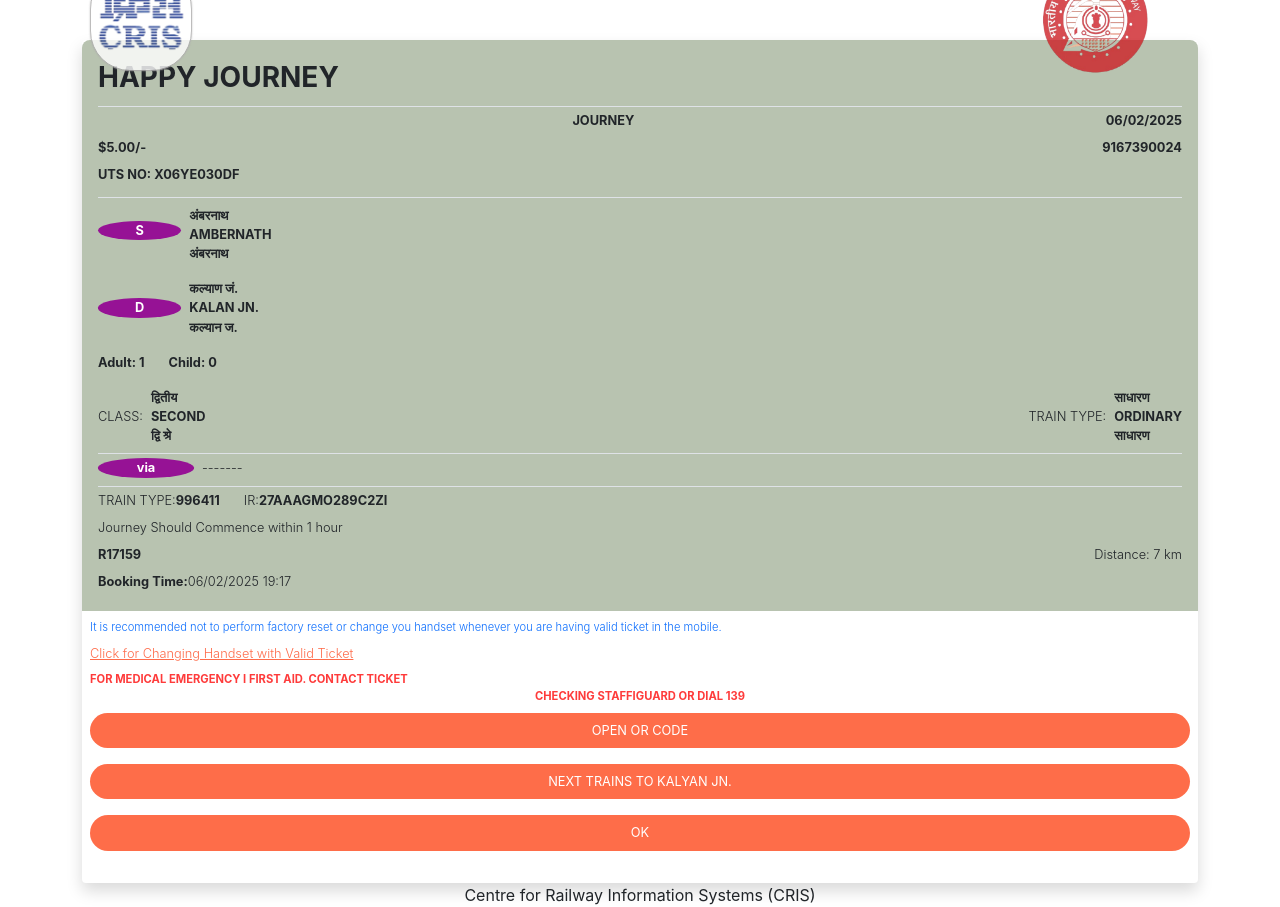
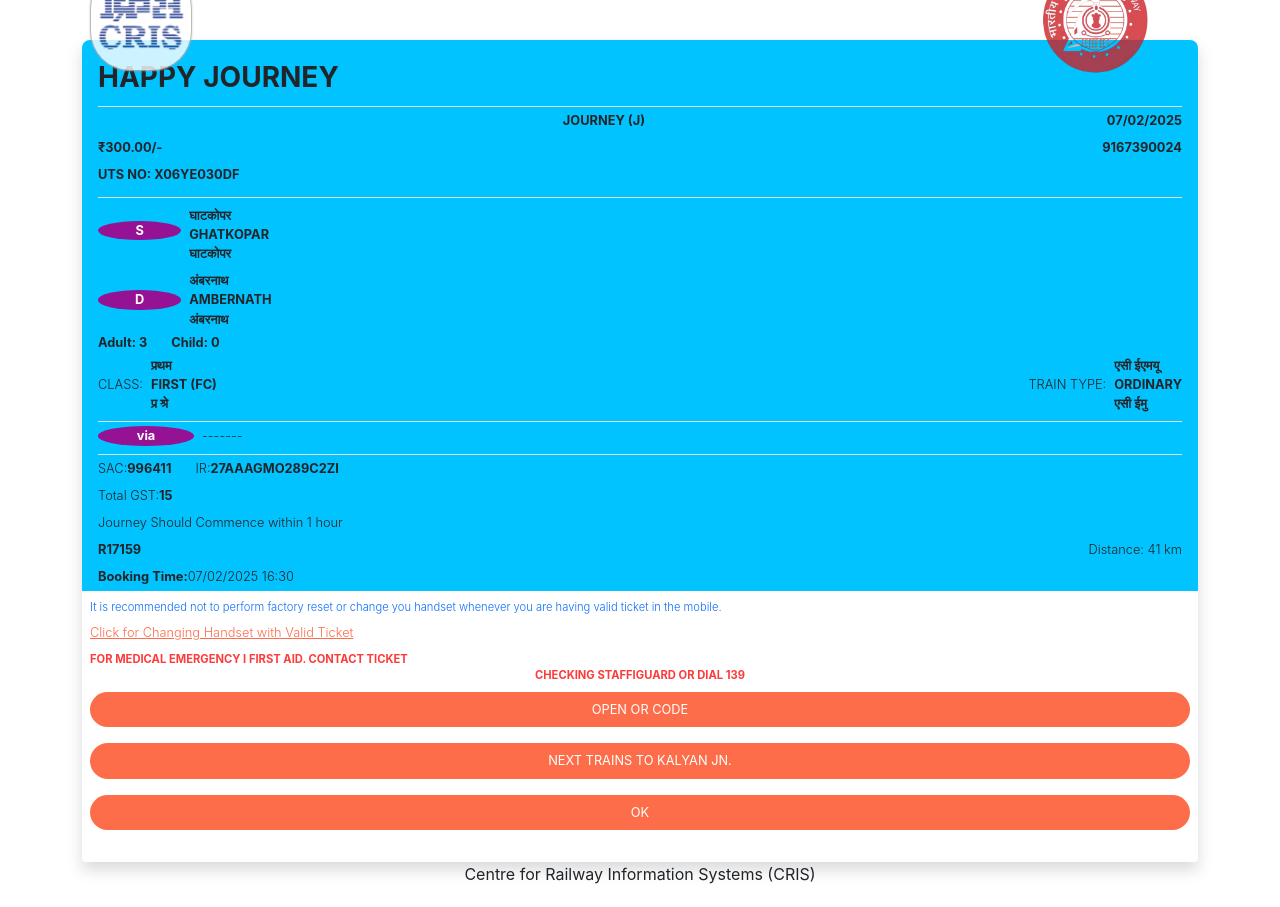
Before and after one commit to sanketvyapari/ticket-system, a React (Create React App) app: page / in a window 1280 px wide. After the commit the page ends 886 px from the top, so only its background shows below. Built offline with nearby package versions, Linux system fonts and the light colour scheme; the HTML template or start-up script is replaced by a standard one.

Commit message:
Ticket final

```diff
--- a/src/pages/HomePage.js
+++ b/src/pages/HomePage.js
@@ -118,9 +118,9 @@
       <div className="container fw-bolder" style={{ fontSize: "0.8rem" }}>
         <div className="shadow bg-body rounded-2">
           <div
-            className="p-3"
+            className="px-3 pt-3"
             style={{
-              background: "#B8C3B0",
+              background: "#00c3ff",
               borderTopLeftRadius: "0.5rem",
               borderTopRightRadius: "0.5rem",
             }}
@@ -130,11 +130,11 @@
 
             <div className="d-flex justify-content-between py-1">
               <div>&nbsp;</div>
-              <div className="text-uppercase">JOURNEY</div>
-              <div>06/02/2025</div>
+              <div className="text-uppercase">JOURNEY (J)</div>
+              <div>07/02/2025</div>
             </div>
             <div className="d-flex justify-content-between py-1">
-              <div>$5.00/-</div>
+              <div>₹300.00/-</div>
               <div>9167390024</div>
             </div>
             <div className="d-flex justify-content-between py-1">
@@ -160,13 +160,13 @@
                 S
               </div>
               <div className="ps-2 pt-2">
-                <div>अंबरनाथ</div>
-                <div className="text-uppercase">Ambernath</div>
-                <div>अंबरनाथ</div>
+                <div>घाटकोपर</div>
+                <div className="text-uppercase">GHATKOPAR</div>
+                <div>घाटकोपर</div>
               </div>
             </div>
             <div
-              className="d-flex align-items-center pt-3"
+              className="d-flex align-items-center pt-2"
               style={{ fontSize: "0.8rem" }}
             >
               <div
@@ -181,36 +181,36 @@
                 D
               </div>{" "}
               <div className="ps-2">
-                <div>कल्याण जं.</div>
-                <div className="text-uppercase">KALAN JN.</div>
-                <div>कल्यान ज.</div>
+                <div>अंबरनाथ</div>
+                <div className="text-uppercase">Ambernath</div>
+                <div>अंबरनाथ</div>
               </div>
             </div>
             <div
-              className="d-flex align-items-center pt-3"
+              className="d-flex align-items-center pt-1"
               style={{ fontSize: "0.8rem" }}
             >
-              <div>Adult: 1</div>
+              <div>Adult: 3</div>
               <div className="ms-4">Child: 0</div>
             </div>
             <div
-              className="d-flex justify-content-between align-items-center pt-3"
+              className="d-flex justify-content-between align-items-center pt-1"
               style={{ fontSize: "0.8rem" }}
             >
               <div className="d-flex align-items-center">
                 <div className="fw-light">CLASS:</div>
                 <div className="ms-2">
-                  <div>द्वितीय</div>
-                  <div>SECOND</div>
-                  <div>द्वि श्रे</div>
+                  <div>प्रथम</div>
+                  <div>FIRST (FC)</div>
+                  <div>प्र श्रे</div>
                 </div>
               </div>
               <div className="d-flex align-items-center">
                 <div className="fw-light">TRAIN TYPE:</div>
                 <div className="ms-2">
-                  <div>साधारण</div>
+                  <div>एसी ईएमयू</div>
                   <div>ORDINARY</div>
-                  <div>साधारण</div>
+                  <div>एसी ईमु</div>
                 </div>
               </div>
             </div>
@@ -238,12 +238,21 @@
               style={{ fontSize: "0.8rem" }}
             >
               <div className="d-flex align-items-center">
-                <div className="fw-light">TRAIN TYPE:</div>
+                <div className="fw-light">SAC:</div>
                 <div>996411</div>
               </div>
               <div className="d-flex align-items-center ms-4">
                 <div className="fw-light">IR:</div>
                 <div>27AAAGMO289C2ZI</div>
+              </div>
+            </div>
+            <div
+              className="d-flex align-items-center py-1"
+              style={{ fontSize: "0.8rem" }}
+            >
+              <div className="d-flex align-items-center">
+                <div className="fw-light">Total GST:</div>
+                <div>15</div>
               </div>
             </div>
             <div
@@ -261,14 +270,14 @@
               style={{ fontSize: "0.8rem" }}
             >
               <div>R17159</div>
-              <div className="fw-light">Distance: 7 km</div>
+              <div className="fw-light">Distance: 41 km</div>
             </div>
             <div
               className="d-flex align-items-center py-1"
               style={{ fontSize: "0.8rem" }}
             >
               <div>Booking Time:</div>
-              <div className="fw-light">06/02/2025 19:17</div>
+              <div className="fw-light">07/02/2025 16:30</div>
             </div>
           </div>
           <div className="px-2 pb-4 pt-2">
```
